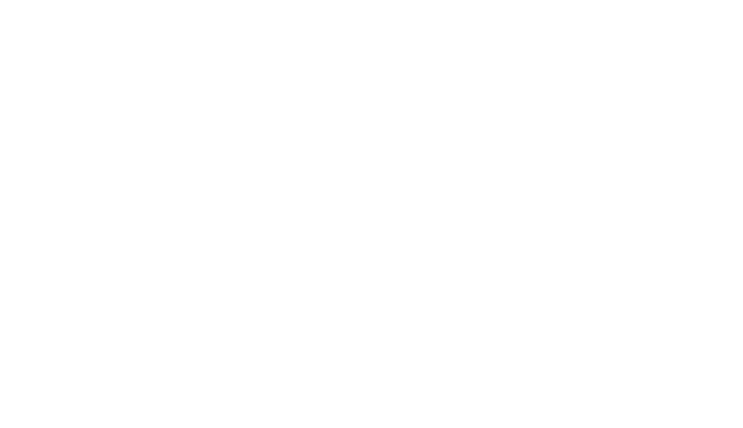
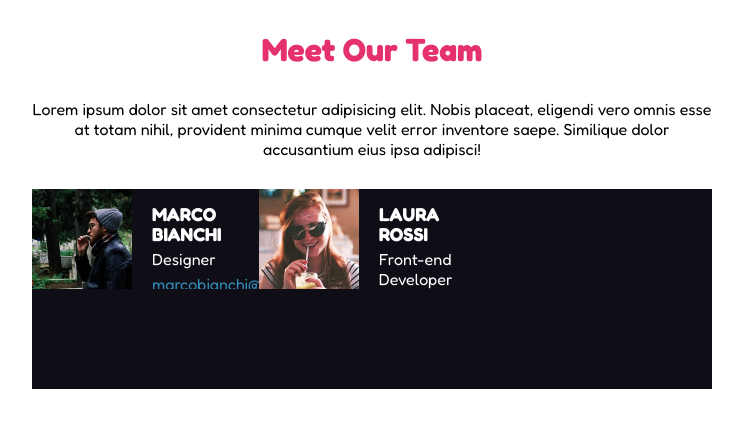
Before and after one commit to francistooth/html-css-float-cards, a plain HTML site: page index.html in a window 1280 px wide. Shown: the whole page, without its empty margins (268-1011 px from the left). Drawn offline with Linux system fonts and the light colour scheme.

Commit message:
title, paragraph, box creation push

```diff
--- a/css/style.css
+++ b/css/style.css
@@ -0,0 +1,68 @@
+* {
+    font-family: "Fredoka", sans-serif;
+    margin: 0;
+    padding: 0;
+    box-sizing: border-box;
+}
+
+/* body container */
+
+#container {
+    margin: 10px 300px 0px;
+}
+
+/* title and text */
+
+.bigTitle {
+    text-align: center;
+    color: #E53170;
+    margin: 30px;
+}
+
+p {
+    margin-bottom: 30px;
+    text-align: center;
+}
+
+/* boxes */
+
+.boxContainer {
+    width: 100%;
+}
+
+.box {
+    width: calc(100% / 3);
+    height: 100px;
+    background-color: #0f0e17;
+    float: left;
+}
+
+.boximg {
+    float: left;
+    height: 100%;
+}
+
+/* infos */
+
+.info {
+    padding: 10px 10px 10px 120px;
+}
+
+.info > h3, .job, .contact {
+    line-height: 20px;
+}
+
+h3 {
+    color: white;
+    margin: 5px auto 5px;
+}
+
+.job {
+    display: block;
+    color: white;
+    margin-bottom: 5px;
+}
+
+.contact {
+    color: #338cb7;
+}
--- a/index.html
+++ b/index.html
@@ -3,10 +3,71 @@
 <head>
     <meta charset="UTF-8">
     <meta name="viewport" content="width=device-width, initial-scale=1.0">
+    <link rel="preconnect" href="https://fonts.googleapis.com">
+    <link rel="preconnect" href="https://fonts.gstatic.com" crossorigin>
+    <link href="https://fonts.googleapis.com/css2?family=Fredoka:wght@300..700&display=swap" rel="stylesheet">
     <link rel="stylesheet" href="css/style.css">
+    <link rel="icon" href="img/team-icon.png">
     <title>html-css-float-cards</title>
 </head>
-<body>
+    <body>
+        <div id="container">
+            <!-- title -->
 
-</body>
+            <h1 class="bigTitle"> Meet Our Team </h1>
+
+            <!-- team description paragraph -->
+
+            <main>
+                <p>Lorem ipsum dolor sit amet consectetur adipisicing elit. Nobis placeat, eligendi vero omnis esse at totam nihil, provident minima cumque velit error inventore saepe. Similique dolor accusantium eius ipsa adipisci!</p>
+            </main>
+
+            <!-- team members and contacts -->
+
+            <div class="boxContainer">
+                <div class="box">
+                    <!-- photo -->
+
+                    <img class="boximg" src="img/male1.png" alt="Marco Bianchi">
+
+                    <div class="info">
+                        <!-- name -->
+
+                        <h3> MARCO BIANCHI </h3>
+
+                        <!-- job -->
+
+                        <span class="job"> Designer </span>
+
+                        <!-- contact -->
+
+                        <span class="contact"> marcobianchi@team.com </span>
+                    </div>
+                </div>
+                <div class="box">
+                    <!-- photo -->
+
+                    <img class="boximg" src="img/female1.png" alt="Laura Rossi">
+
+                    <div class="info">
+                        <!-- name -->
+
+                        <h3> LAURA ROSSI </h3>
+
+                        <!-- job -->
+
+                        <span class="job"> Front-end Developer </span>
+
+                        <!-- contact -->
+
+                        <span class="contact"> laurarossi@team.com </span>
+                    </div>
+                </div>
+                <div class="box"></div>
+                <div class="box"></div>
+                <div class="box"></div>
+                <div class="box"></div>
+            </div>
+        </div>
+    </body>
 </html>
```
Also changed, not shown: img/team-icon.png (added).
